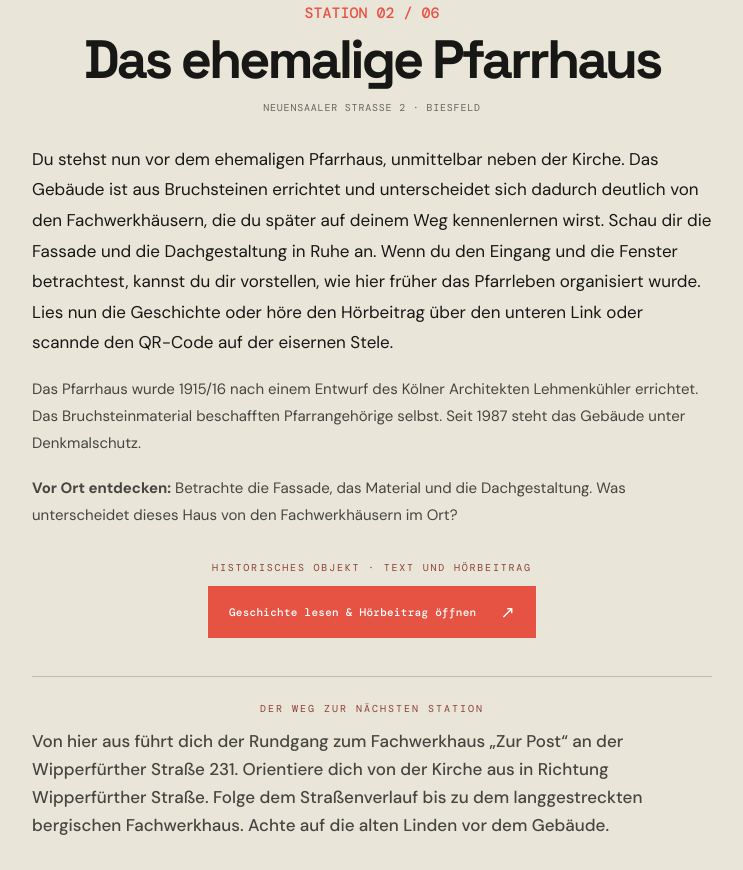
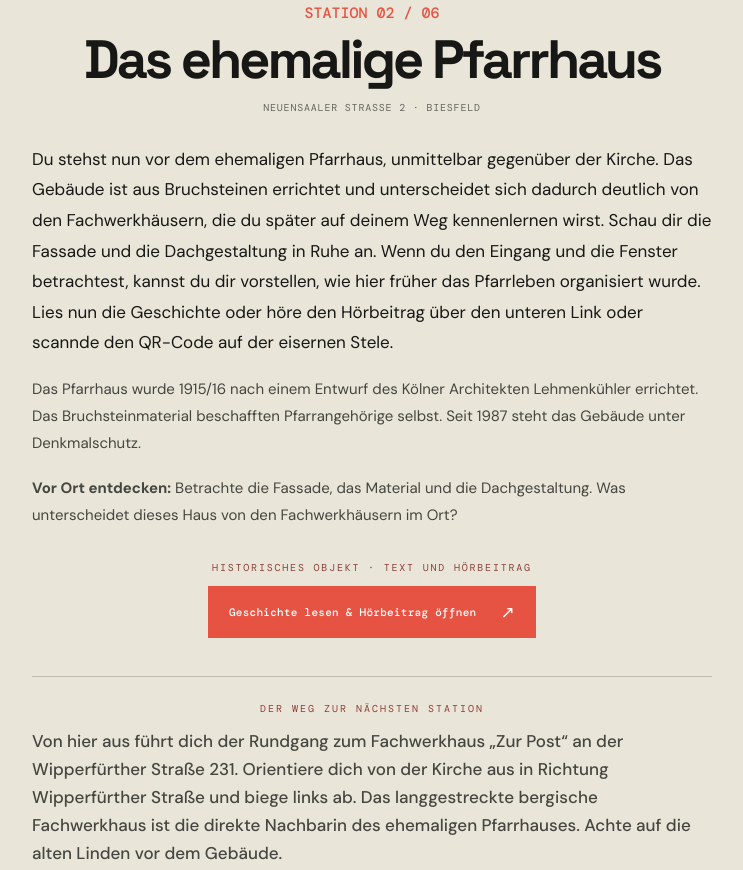
Before and after one commit to jenarp/audio-tour-biesfeld, a plain HTML site: page index.html in a window 1280 px wide. Shown: the part 3159-4029 px from the top of the page, without its empty margins (268-1011 px from the left). Drawn offline with nearby package versions, Linux system fonts and the light colour scheme.

Commit message:
Texte verbessert.

```diff
--- a/index.html
+++ b/index.html
@@ -109,8 +109,8 @@
             theme: 'Gemeinschaft / Alltag',
             story: 'Das Pfarrhaus wurde 1915/16 nach einem Entwurf des Kölner Architekten Lehmenkühler errichtet. Das Bruchsteinmaterial beschafften Pfarrangehörige selbst. Seit 1987 steht das Gebäude unter Denkmalschutz.',
             look: 'Betrachte die Fassade, das Material und die Dachgestaltung. Was unterscheidet dieses Haus von den Fachwerkhäusern im Ort?',
-            arrival: "Du stehst nun vor dem ehemaligen Pfarrhaus, unmittelbar neben der Kirche. Das Gebäude ist aus Bruchsteinen errichtet und unterscheidet sich dadurch deutlich von den Fachwerkhäusern, die du später auf deinem Weg kennenlernen wirst. Schau dir die Fassade und die Dachgestaltung in Ruhe an. Wenn du den Eingang und die Fenster betrachtest, kannst du dir vorstellen, wie hier früher das Pfarrleben organisiert wurde. Lies nun die Geschichte oder höre den Hörbeitrag über den unteren Link oder scannde den QR-Code auf der eisernen Stele.",
-            nextNavigation: "Von hier aus führt dich der Rundgang zum Fachwerkhaus „Zur Post“ an der Wipperfürther Straße 231. Orientiere dich von der Kirche aus in Richtung Wipperfürther Straße. Folge dem Straßenverlauf bis zu dem langgestreckten bergischen Fachwerkhaus. Achte auf die alten Linden vor dem Gebäude.",
+            arrival: "Du stehst nun vor dem ehemaligen Pfarrhaus, unmittelbar gegenüber der Kirche. Das Gebäude ist aus Bruchsteinen errichtet und unterscheidet sich dadurch deutlich von den Fachwerkhäusern, die du später auf deinem Weg kennenlernen wirst. Schau dir die Fassade und die Dachgestaltung in Ruhe an. Wenn du den Eingang und die Fenster betrachtest, kannst du dir vorstellen, wie hier früher das Pfarrleben organisiert wurde. Lies nun die Geschichte oder höre den Hörbeitrag über den unteren Link oder scannde den QR-Code auf der eisernen Stele.",
+            nextNavigation: "Von hier aus führt dich der Rundgang zum Fachwerkhaus „Zur Post“ an der Wipperfürther Straße 231. Orientiere dich von der Kirche aus in Richtung Wipperfürther Straße und biege links ab. Das langgestreckte bergische Fachwerkhaus ist die direkte Nachbarin des ehemaligen Pfarrhauses. Achte auf die alten Linden vor dem Gebäude.",
             url: 'https://www.xn--gv-krten-95a.de/historische-objekte-in-k%C3%BCrten/ehemaliges-pfarrhaus-biesfeld'
         },
         {
@@ -138,7 +138,7 @@
             story: 'Robert Braun kaufte das Haus 1903. Sein Sohn Josef übernahm 1923 die Stellmacherei. Bis etwa 1955 entstanden hier unter anderem Wagenräder, Heuwagen und verschiedene Karren.',
             look: 'Achte auf das Haus und das kleinere Werkstattgebäude an seiner östlichen Seite. Welche Arbeitsschritte kannst du dir hier vorstellen?',
             arrival: "Du stehst vor dem ehemaligen Stellmacherhaus. Achte auf das Haus und auf das kleinere Werkstattgebäude an seiner östlichen Seite. Hier wurden früher hölzerne Wagenräder und unterschiedliche Karren gefertigt – Dinge, die für das tägliche Leben und die Landwirtschaft unverzichtbar waren. Versuche dir vorzustellen, wie es geklungen haben muss, wenn in der Werkstatt Holz bearbeitet wurde. Auf der Objektseite kannst du mehr über das Handwerk erfahren und den Hörbeitrag abspielen.",
-            nextNavigation: "Die nächste Station ist das Kinderdorf „Die Gute Hand“ westlich oberhalb von Biesfeld. Nutze die Karte zur Orientierung. Wenn du über den Hof der Feuerwehr gehst, musst du nicht an der viel befahrenen Wipperfürther Straße entlanglaufen. Beachte, dass das Gelände der Einrichtung nur mit ausdrücklicher Erlaubnis betreten werden darf.",
+            nextNavigation: "Die nächste Station ist das Kinderdorf „Die Gute Hand“ westlich oberhalb von Biesfeld. Nutze die Karte zur Orientierung. Wenn du über den Hof der Feuerwehr gehst, musst du nicht an der viel befahrenen Wipperfürther Straße entlanglaufen.",
             url: 'https://www.xn--gv-krten-95a.de/historische-objekte-in-k%C3%BCrten/alte-stellmacherei-an-der-wipperf%C3%BCrther-stra%C3%9Fe-biesfeld'
         },
         {
@@ -165,9 +165,8 @@
             theme: 'Bergbau / Arbeit',
             story: 'Die Katharinaglück gilt als die älteste Eisenerzgrube des Bensberger Erzreviers. Ihr Grubenfeld wurde 1761, damals noch unter dem Namen „Anna Fundgrube“, verliehen. Zunächst wurde das Eisenerz im Tagebau abgebaut, später auch unter Tage. Über viele Jahrzehnte prägte der Bergbau die Geschichte dieser Landschaft, bis der Betrieb 1911 eingestellt wurde.',
             look: 'Schau dich um: Der Teich liegt in der Mulde des ehemaligen Tagebaus. Auch die bewachsenen Abraumhalden sind noch heute im Gelände zu erkennen. Sie erinnern an die Zeit, in der hier Eisenerz gewonnen wurde.',
-            next: 'Der Rundgang endet hier. Vielleicht gehst du mit einem anderen Blick durch Biesfeld weiter.',
             arrival: "Du bist an der ehemaligen Eisenerzgrube Katharinaglück angekommen. Nimm dir einen Moment Zeit und lass die Landschaft auf dich wirken. Der heutige Teich befindet sich in der Mulde des früheren Tagebaus. Die bewachsenen Erhebungen ringsum sind Überreste der Abraumhalden. Was heute wie ein Stück Natur erscheint, war einst ein Ort harter körperlicher Arbeit. Die Katharinaglück gilt als die älteste Eisenerzgrube des Bensberger Erzreviers. Ihr Grubenfeld wurde 1761 unter dem Namen „Anna Fundgrube“ verliehen. Zunächst wurde das Erz im Tagebau, später auch unterirdisch gewonnen. 1911 endete hier der Bergbau.",
-            nextNavigation: "Damit endet dein Audio-Spaziergang durch Biesfeld. Vielleicht hast du unterwegs vertraute Orte mit anderen Augen gesehen – und neue Spuren entdeckt, an denen du sonst vorbeigegangen wärst. Nimm diese neuen Eindrücke mit und betrachte deinen Heimatort vielleicht auch in Zukunft mit etwas anderen Augen.",
+            nextNavigation: "Damit endet dein Audio-Spaziergang durch Biesfeld. Vielleicht hast du unterwegs vertraute Orte mit anderen Augen gesehen – und neue Spuren entdeckt, an denen du sonst vorbeigegangen wärst. Nimm diese neuen Eindrücke mit und betrachte deinen Heimatort vielleicht auch in Zukunft mit etwas anderen Augen. Wenn Du möchtest, kannst du durch die Siedlung zurück zur Kirche gehen, um Deine Eindrücke sacken zu lassen. Orientiere dich am besten mit der Karte.",
             url: 'https://www.xn--gv-krten-95a.de/historische-objekte-in-k%C3%BCrten/erzgrube-katarinengl%C3%BCck-d%C3%BCrscheid'
         }
     ];
```
